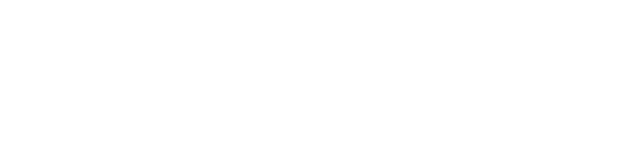
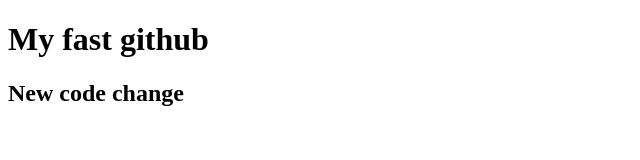
Before and after one commit to Ashim-mollick/my-fast-project, a plain HTML site: page index.html in a window 1280 px wide. Shown: the whole page, without its empty margins (0-640 px from the left). Drawn offline with Linux system fonts and the light colour scheme.

Commit message:
header add

```diff
--- a/index.html
+++ b/index.html
@@ -7,6 +7,7 @@
     <title>Document</title>
 </head>
 <body>
-
+     <h1>My fast github</h1>
+     <h2>New code change</h2>
 </body>
 </html>
```
